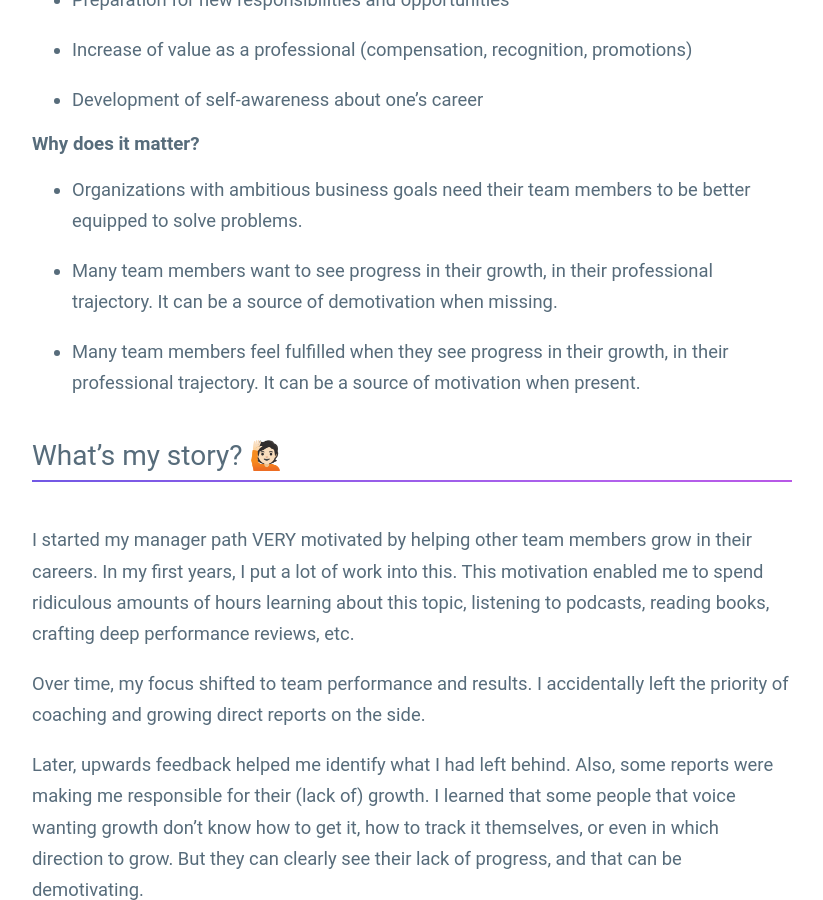
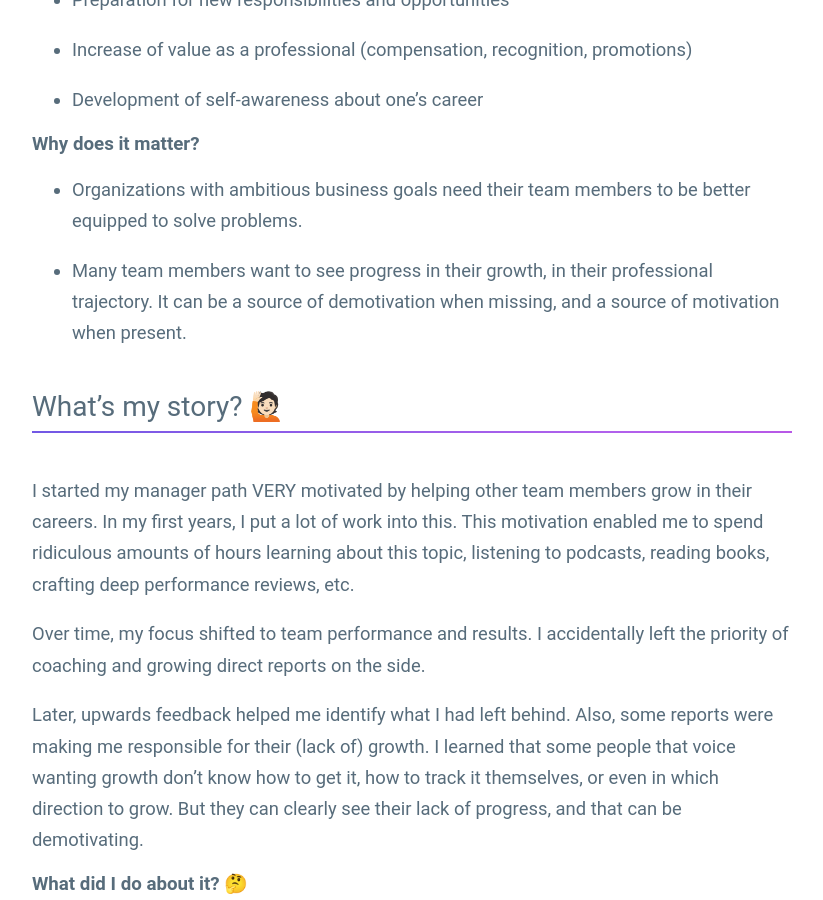
Before and after one commit to guillermodlpa/site, a Jekyll site: the page built from _posts/2021-12-08-growth-of-direct-reports.markdown, in a window 1280 px wide and 900 px high, scrolled down 2029 px. Shown: the whole window, without its empty margins (228-1051 px from the left). Built offline with Jekyll 4.4.1, drawn with Linux system fonts in a browser that asks for light colours.

Commit message:
Updated Growth Of Direct Reports

```diff
--- a/_posts/2021-12-08-growth-of-direct-reports.markdown
+++ b/_posts/2021-12-08-growth-of-direct-reports.markdown
@@ -31,9 +31,7 @@
 
 * Organizations with ambitious business goals need their team members to be better equipped to solve problems.
 
-* Many team members want to see progress in their growth, in their professional trajectory. It can be  a source of demotivation when missing.
-
-* Many team members feel fulfilled when they see progress in their growth, in their professional trajectory. It can be a source of motivation when present.
+* Many team members want to see progress in their growth, in their professional trajectory. It can be  a source of demotivation when missing, and a source of motivation when present.
 
 ## What’s my story? 🙋🏻
 
```
